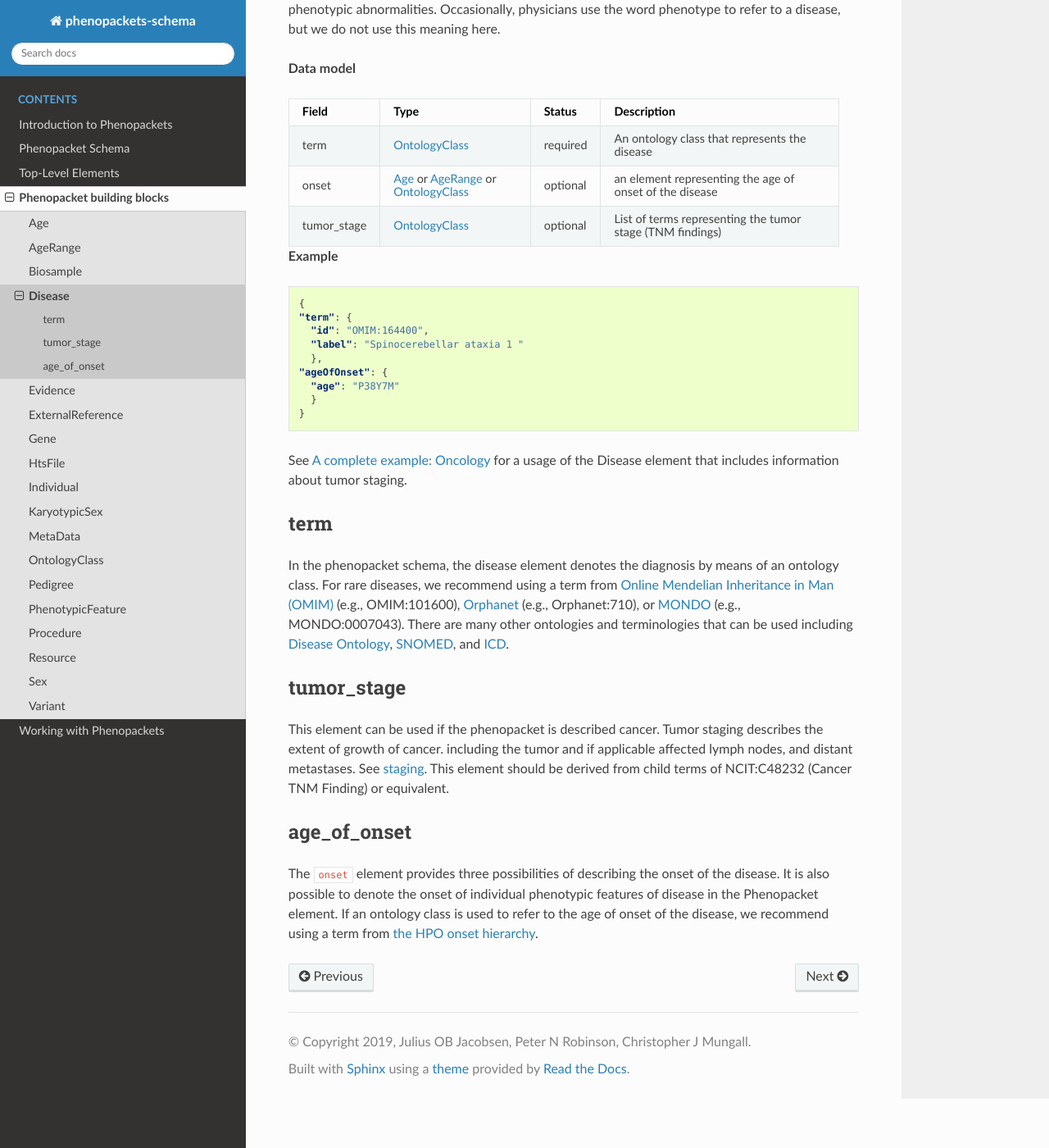
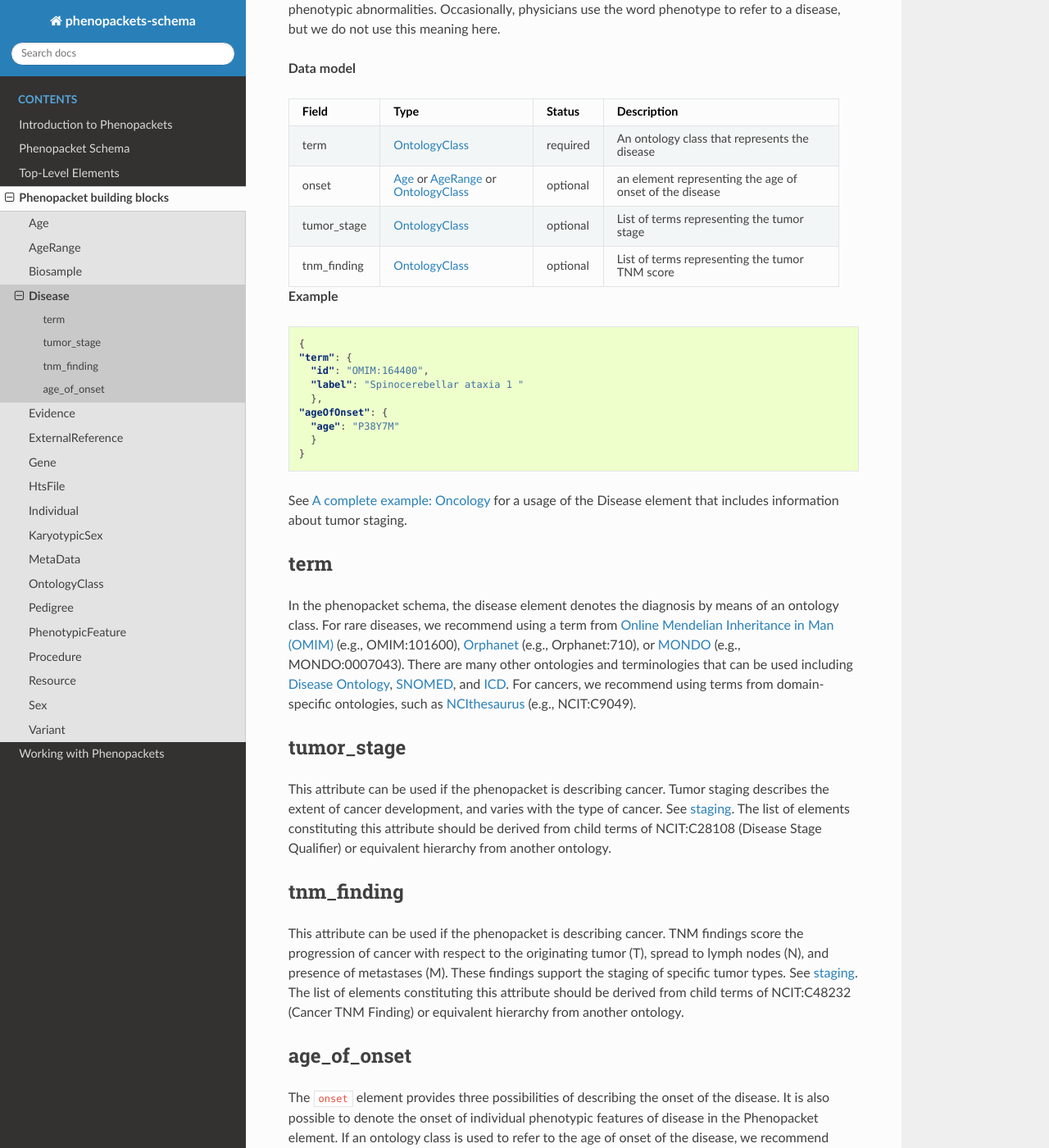
Before and after one commit to phenopackets/phenopacket-schema, a Sphinx documentation site: the page built from docs/disease.rst, in a window 1280 px wide and 1400 px high, scrolled down 256 px. Shown: the whole window at 82% size. Built offline with Sphinx 7.4.7 and the Read the Docs theme 2.0.0, drawn with Linux system fonts in a browser that asks for light colours.

Commit message:
addresses #188

```diff
--- a/docs/disease.rst
+++ b/docs/disease.rst
@@ -20,7 +20,8 @@
 
    term, :ref:`rstontologyclass`, required, An ontology class that represents the disease
    onset, :ref:`rstage` or :ref:`rstagerange` or :ref:`rstontologyclass`, optional, an element representing the age of onset of the disease
-   tumor_stage, :ref:`rstontologyclass`, optional, List of terms representing the tumor stage (TNM findings)
+   tumor_stage, :ref:`rstontologyclass`, optional, List of terms representing the tumor stage
+   tnm_finding, :ref:`rstontologyclass`, optional, List of terms representing the tumor TNM score
 
 
 
@@ -44,21 +45,33 @@
 term
 ~~~~
 
-
 In the phenopacket schema, the disease element denotes the diagnosis by means of an ontology class. For rare
 diseases, we recommend using a term from  `Online Mendelian Inheritance in Man (OMIM) <https://omim.org/>`_ (e.g.,
 OMIM:101600), `Orphanet <https://www.orpha.net/consor/cgi-bin/index.php>`_ (e.g., Orphanet:710), or
 `MONDO <https://github.com/monarch-initiative/mondo>`_ (e.g., MONDO:0007043). There are many other
 ontologies and terminologies that can be used including `Disease Ontology <http://disease-ontology.org/>`_,
 `SNOMED <http://www.snomed.org/>`_, and `ICD <https://www.who.int/classifications/icd/en/>`_.
+For cancers, we recommend using terms from domain-specific ontologies, such as
+`NCIthesaurus <https://ncit.nci.nih.gov/ncitbrowser/>`_ (e.g., NCIT:C9049).
 
 tumor_stage
 ~~~~~~~~~~~
-This element can be used if the phenopacket is described cancer. Tumor staging describes
-the extent of growth of cancer. including the tumor and if applicable affected lymph nodes, and
-distant metastases. See `staging <https://www.cancer.gov/about-cancer/diagnosis-staging/staging>`_.
-This element should be derived from child terms of NCIT:C48232 (Cancer TNM Finding) or equivalent.
 
+This attribute can be used if the phenopacket is describing cancer. Tumor staging describes
+the extent of cancer development, and varies with the type of cancer.
+See `staging <https://www.cancer.gov/about-cancer/diagnosis-staging/staging>`_.
+The list of elements constituting this attribute should be derived from child terms of NCIT:C28108 (Disease Stage
+Qualifier) or equivalent hierarchy from another ontology.
+
+tnm_finding
+~~~~~~~~~~~
+
+This attribute can be used if the phenopacket is describing cancer. TNM findings score the progression of cancer
+with respect to the originating tumor (T), spread to lymph nodes (N), and presence of metastases (M). These findings
+support the staging of specific tumor types.
+See `staging <https://www.cancer.gov/about-cancer/diagnosis-staging/staging>`_.
+The list of elements constituting this attribute should be derived from child terms of NCIT:C48232 (Cancer TNM Finding)
+or equivalent hierarchy from another ontology.
 
 age_of_onset
 ~~~~~~~~~~~~
```
Also changed, not shown: 1 other file.
